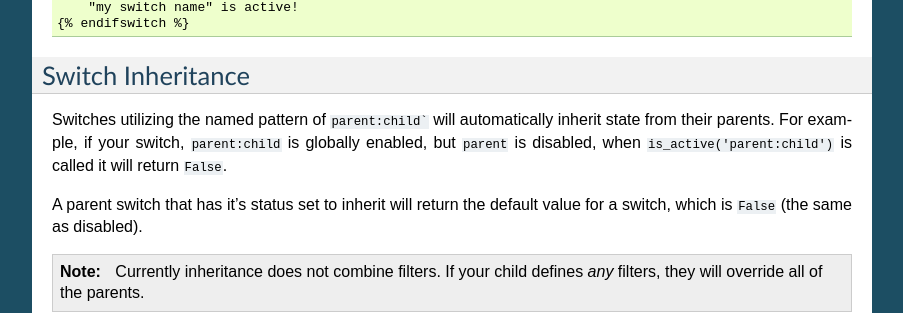
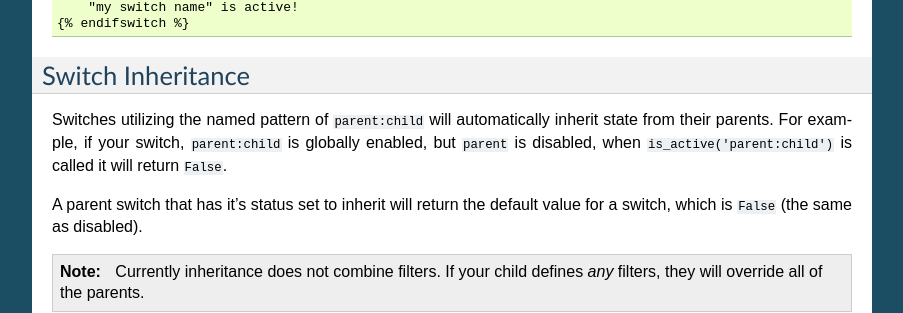
Before and after one commit to disqus/gargoyle, a Sphinx documentation site: the page built from docs/usage/index.rst, in a window 1280 px wide. Shown: the part 1244-1557 px from the top of the page, without its empty margins (198-1101 px from the left). Built offline with Sphinx 7.4.7, drawn with Linux system fonts in a browser that asks for light colours.

````diff
--- a/docs/usage/index.rst
+++ b/docs/usage/index.rst
@@ -70,7 +70,7 @@ If you prefer to use templatetags, Gargoyle provides a helper called ``ifswitch`
 Switch Inheritance
 ~~~~~~~~~~~~~~~~~~
 
-Switches utilizing the named pattern of ``parent:child``` will automatically inherit state from their parents. For example,
+Switches utilizing the named pattern of ``parent:child`` will automatically inherit state from their parents. For example,
 if your switch, ``parent:child`` is globally enabled, but ``parent`` is disabled, when ``is_active('parent:child')`` is called
 it will return ``False``.
 
````
